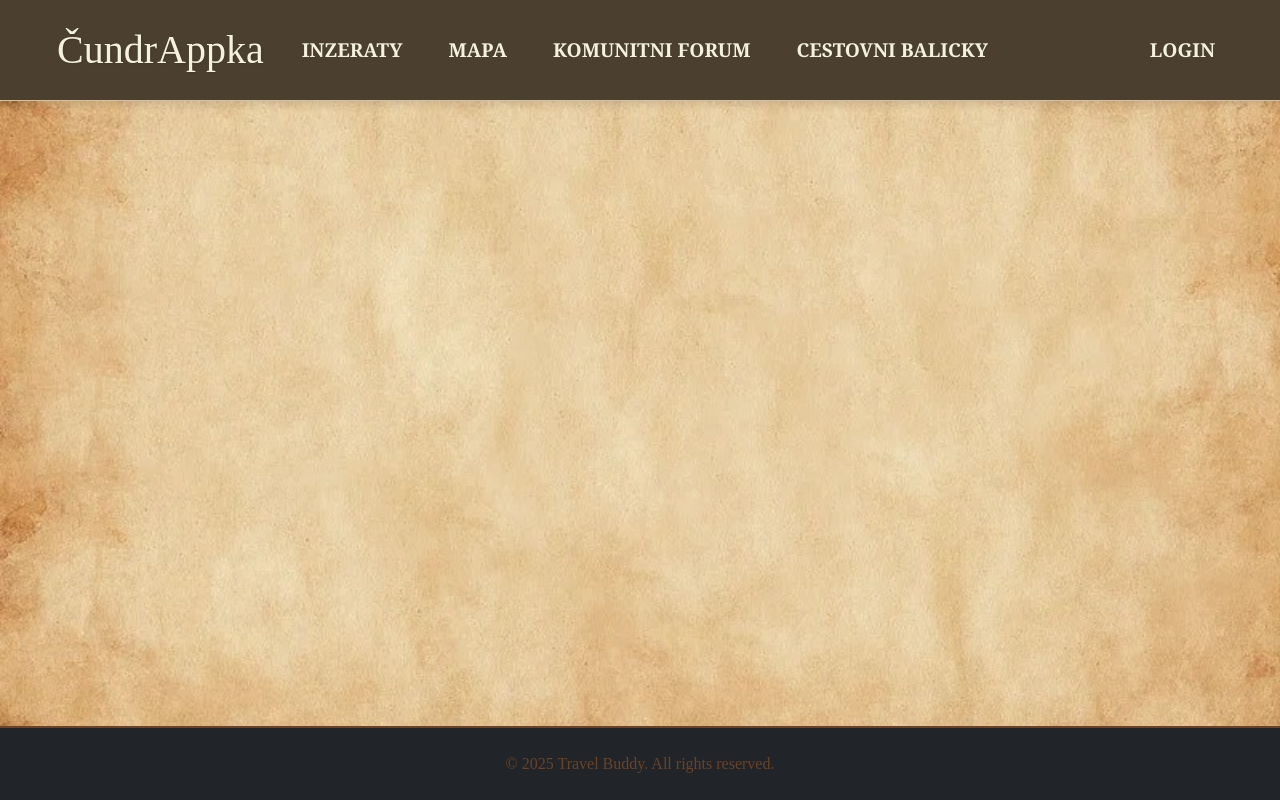
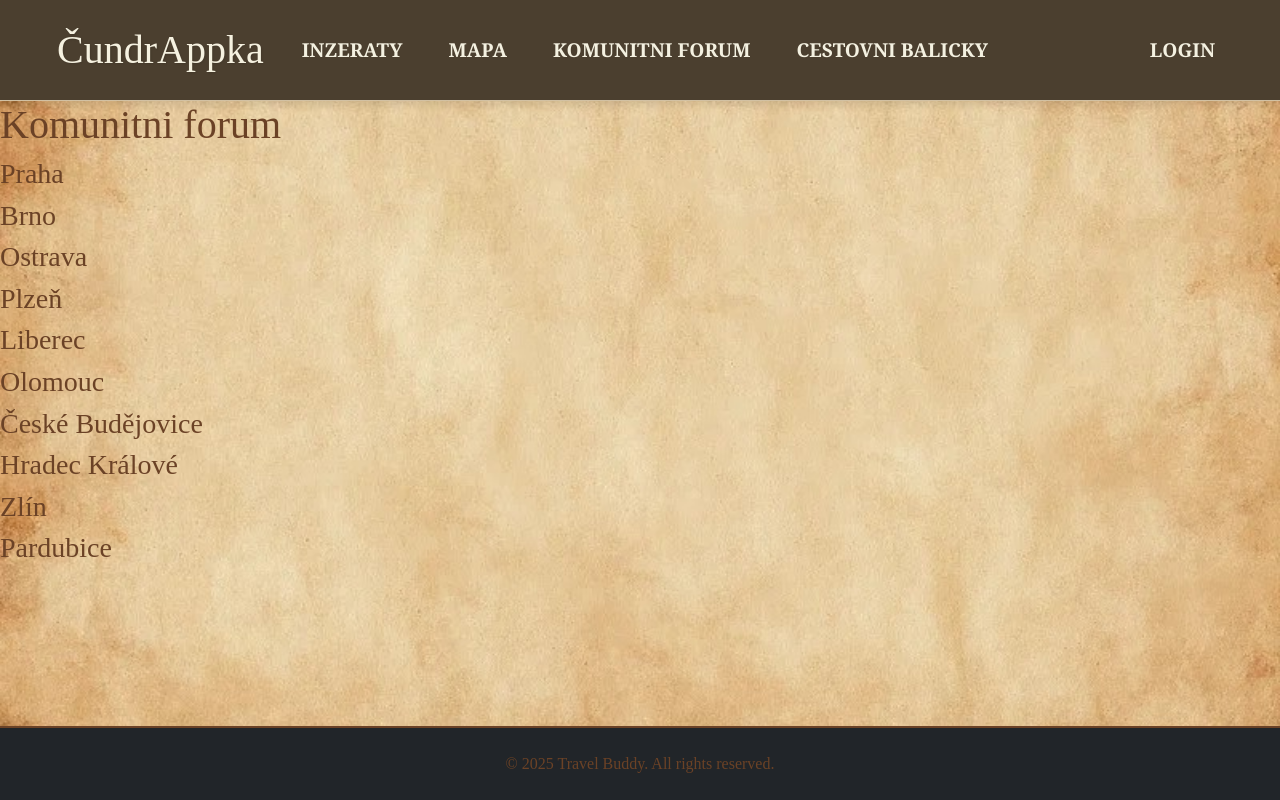
Before and after one commit to gyarab/2024-4e-Javurkova-CundrAppka, a React (Create React App) app in the folder client/: page /komunitni-forum in a window 1280 px wide. Built offline with nearby package versions, Linux system fonts and the light colour scheme; no server answers.

Commit message:
frontend setup for community forum

```diff
--- a/client/public/index.html
+++ b/client/public/index.html
@@ -12,7 +12,7 @@
       manifest.json provides metadata used when your web app is installed on a
       user's mobile device or desktop. See https://developers.google.com/web/fundamentals/web-app-manifest/
     -->
-    <link rel="manifest" href="manifest.json" />
+    <link rel="manifest" href="/manifest.json" />
     <link
       href="https://cdn.jsdelivr.net/npm/bootstrap@5.3.0-alpha1/dist/css/bootstrap.min.css"
       rel="stylesheet"
--- a/client/src/App.tsx
+++ b/client/src/App.tsx
@@ -23,6 +23,8 @@ import Footer from 'components/Footer'
 import PackagesPage from 'pages/travel_packages/PackagesPage'
 import ViewPackagePage from 'pages/travel_packages/ViewPackagePage'
 import PrivateRoute from 'components/PrivateRoute'
+import ForumHomePage from 'pages/community_forum/ForumHomePage'
+import ForumCityPage from 'pages/community_forum/ForumCityPage'
 
 function App() {
   const [showLogoutModal, setShowLogoutModal] = useState(false)
@@ -55,6 +57,8 @@ function App() {
         <Route path='/mapa' element={<MapPage />} />
         <Route path='/cestovni-balicky' element={<PackagesPage/>} ></Route>
         <Route path='/cestovni-balicky/:city' element={<ViewPackagePage/>} ></Route>
+        <Route path='/komunitni-forum' element={<ForumHomePage/>} ></Route>
+        <Route path='/komunitni-forum/:city' element={<ForumCityPage/>} ></Route>
       </Routes>
       <Footer />
     </div>
--- a/client/src/pages/NotFoundPage.tsx
+++ b/client/src/pages/NotFoundPage.tsx
@@ -1,4 +1,4 @@
-function NotFounfPage() {
+function NotFoundPage() {
   return (
     <div>
       <h1>Stranka neexistuje.. vratit se <a href="/">domu</a></h1>
@@ -6,4 +6,4 @@ function NotFounfPage() {
   )
 }
 
-export default NotFounfPage
+export default NotFoundPage
--- /dev/null
+++ b/client/src/pages/community_forum/ForumCityPage.tsx
@@ -0,0 +1,19 @@
+import { useParams } from "react-router-dom"
+
+function ForumCityPage() {
+    const { city } = useParams()
+    const special_city_names: { [key: string]: string } = {
+      "Plzen": "Plzeň",
+      "Ceske-Budejovice": "České Budějovice",
+      "Hradec-Kralove": "Hradec Králové",
+      "Zlin": "Zlín"
+    };
+
+  return (
+    <div>
+      <h1>Mesto {special_city_names[city as keyof typeof special_city_names] || city}</h1>
+    </div>
+  )
+}
+
+export default ForumCityPage
--- /dev/null
+++ b/client/src/pages/community_forum/ForumHomePage.tsx
@@ -0,0 +1,28 @@
+function ForumHomePage() {
+
+  const cities: { [key: string]: string } = {
+    "Praha": "Praha",
+    "Brno": "Brno",
+    "Ostrava": "Ostrava",
+    "Plzen": "Plzeň",
+    "Liberec": "Liberec",
+    "Olomouc": "Olomouc",
+    "Ceske-Budejovice": "České Budějovice",
+    "Hradec-Kralove": "Hradec Králové",
+    "Zlin": "Zlín",
+    "Pardubice": "Pardubice"
+  };
+
+
+  return (
+    <div>
+      <h1>Komunitni forum</h1>
+
+      {Object.entries(cities).map(([key, value], index) => (
+        <h3><a href={`/komunitni-forum/${key}`}>{value}</a></h3>
+      ))}
+    </div>
+  )
+}
+
+export default ForumHomePage
--- a/client/src/pages/travel_packages/ViewPackagePage.tsx
+++ b/client/src/pages/travel_packages/ViewPackagePage.tsx
@@ -79,6 +79,7 @@ function ViewPackagePage() {
     return (
         <div>
             <h1>{special_city_names[city as keyof typeof special_city_names] || city}</h1>
+            <p>Komunitni forum <a href={`/komunitni-forum/${city}`}>tady</a></p>
             <div>
                 {Object.keys(sections).map((section, index) => (
                     <div key={index}>
```
